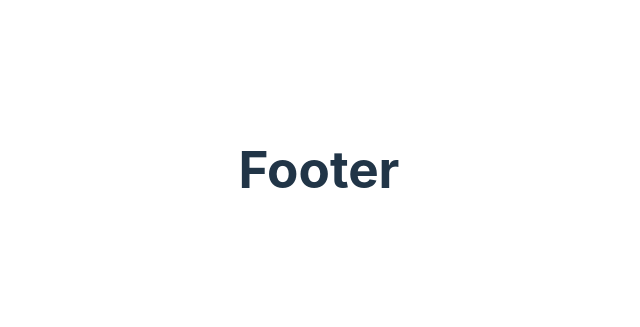
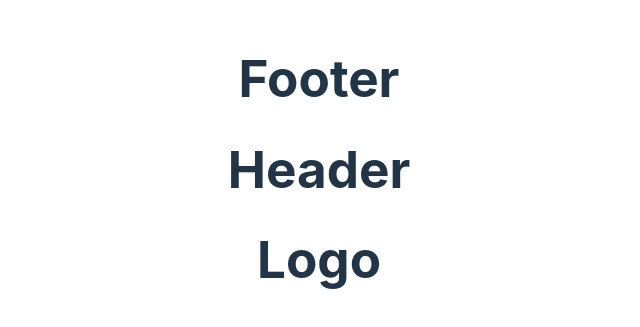
Before and after one commit to haniladjamba/Kelompok5_FrontEnd_D, a React (Vite) app: page / in a window 1280 px wide. Shown: the part 231-558 px from the top of the page, without its empty margins (321-961 px from the left). Built offline with nearby package versions, Linux system fonts and the light colour scheme.

Commit message:
menambah branch Header, folder Header, file header, file logo

```diff
--- a/src/App.jsx
+++ b/src/App.jsx
@@ -1,11 +1,15 @@
 import './App.css'
 import Footer from './components/footer/footer'
+import Header from './components/Header/header'
+import Logo from './components/Header/logo'
 
 
 function App() {
   return (
     <div>
       <Footer />
+      <Header />
+      <Logo />
     </div>
   )
 }
--- /dev/null
+++ b/src/components/Header/header.jsx
@@ -0,0 +1,5 @@
+const Header = () => {
+    return <h1>Header</h1>
+}
+
+export default Header;
--- /dev/null
+++ b/src/components/Header/logo.jsx
@@ -0,0 +1,5 @@
+const Logo = () => {
+    return <h1>Logo</h1>;
+}
+
+export default Logo;
```
